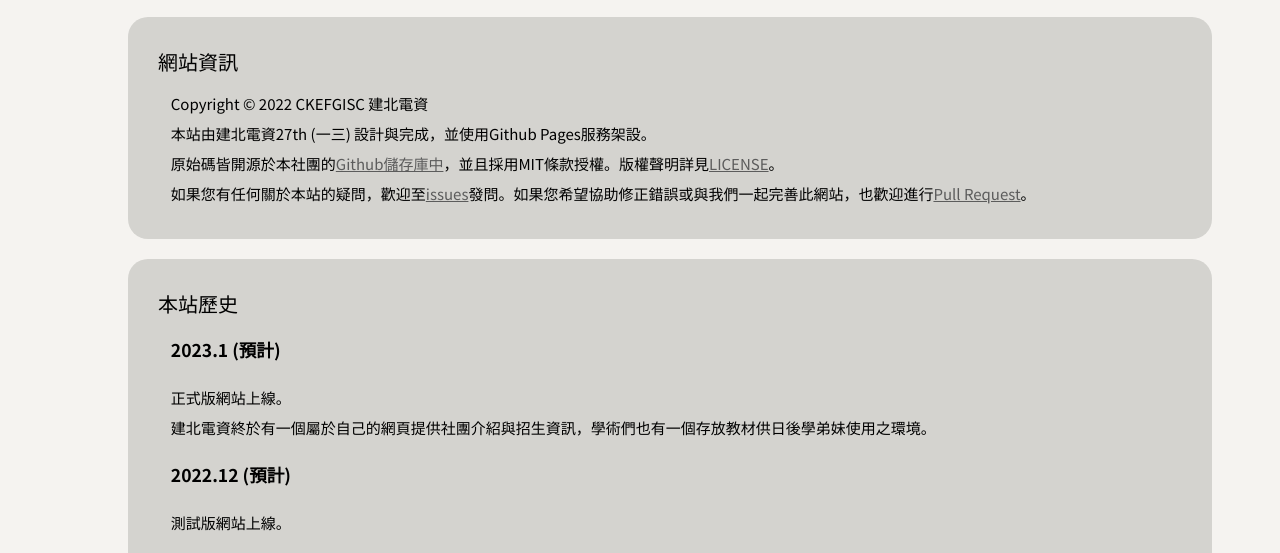
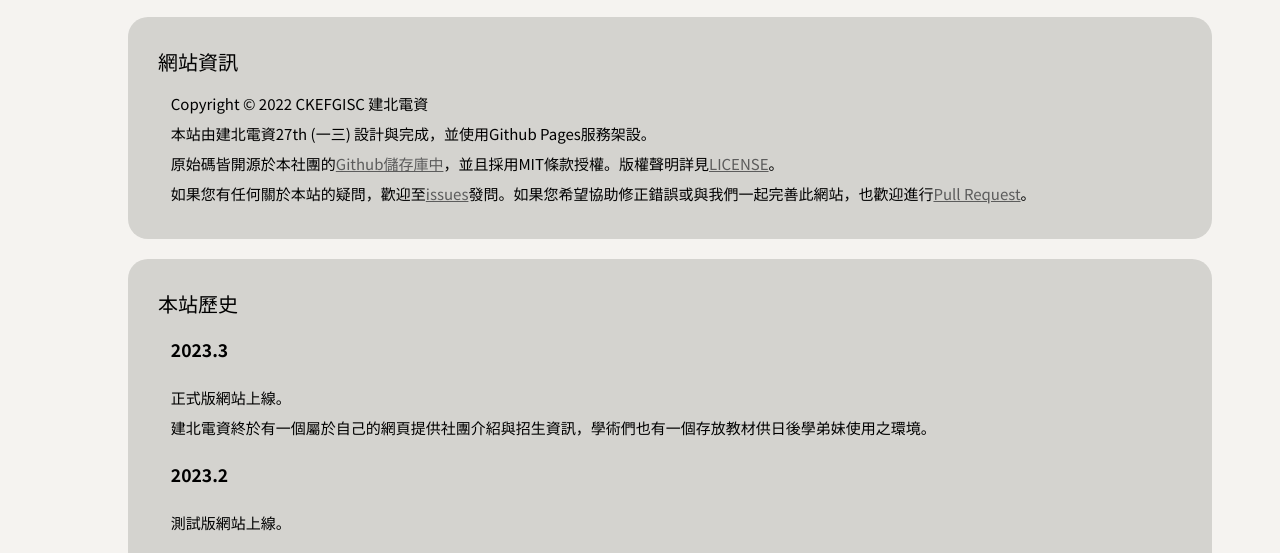
Before and after one commit to CKEFGISC/27th-website, a plain HTML site: page about/site.html in a window 1280 px wide. Shown: the part 223-776 px from the top of the page. Drawn offline with nearby package versions, Linux system fonts and the light colour scheme.

Commit message:
Update site.html

```diff
--- a/about/site.html
+++ b/about/site.html
@@ -26,10 +26,10 @@
   <div class="sec">
     <div class="title">本站歷史</div>
     <div class="text">
-      <h3>2023.1 (預計)</h3>
+      <h3>2023.3</h3>
       正式版網站上線。<br>
       建北電資終於有一個屬於自己的網頁提供社團介紹與招生資訊，學術們也有一個存放教材供日後學弟妹使用之環境。
-      <h3>2022.12 (預計)</h3>
+      <h3>2023.2</h3>
       測試版網站上線。
       <h3>2022.11</h3>
       完成大部分程式，開始進行網頁內容之填寫。
```
